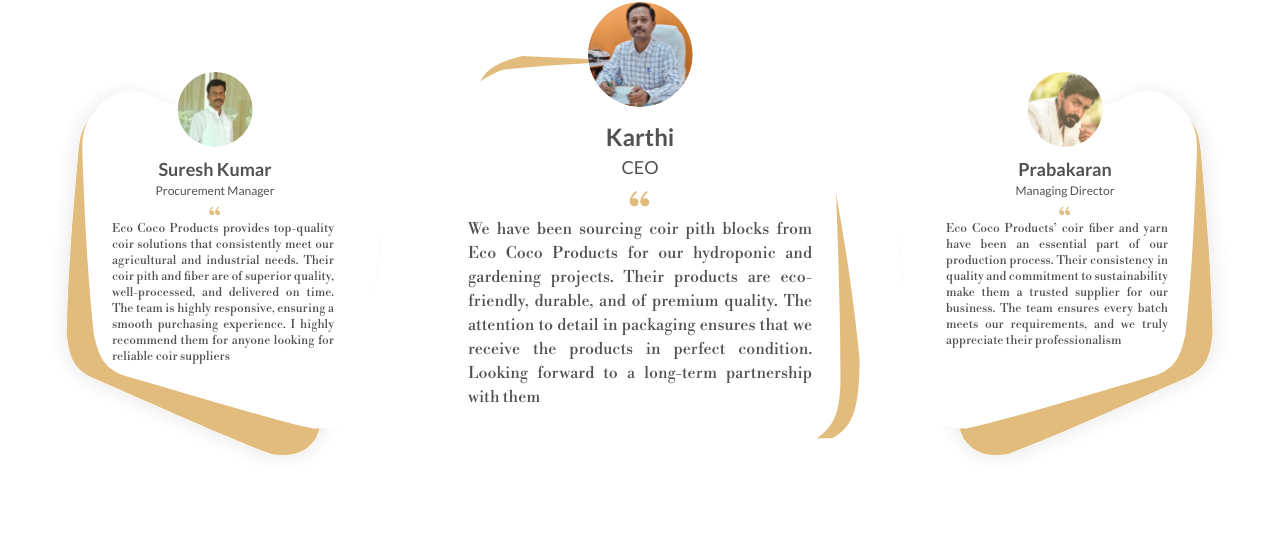
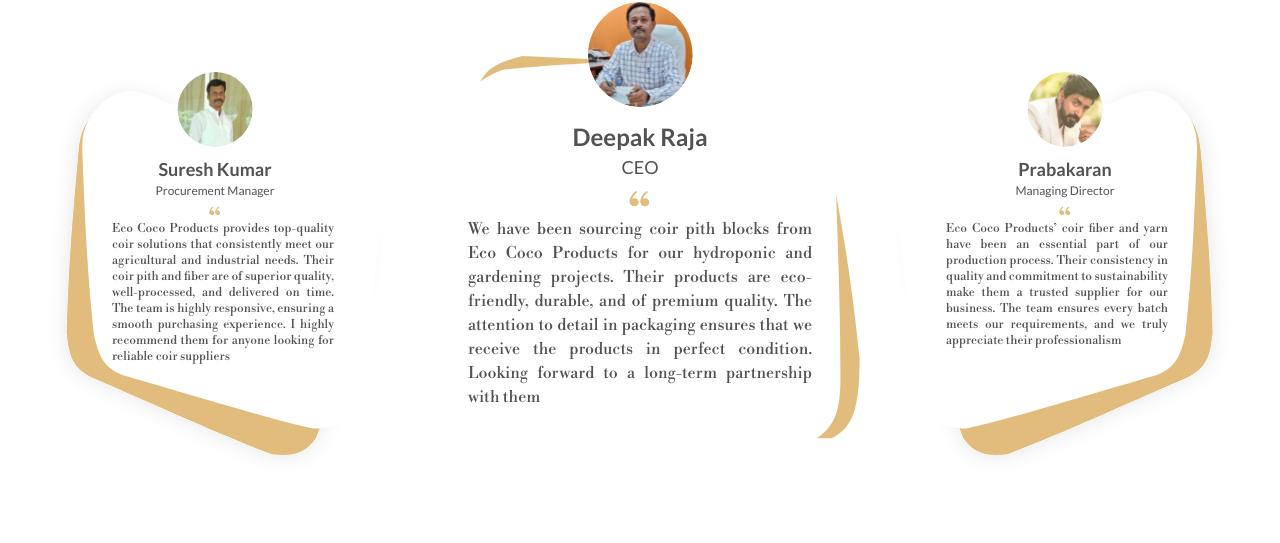
Before and after one commit to TuneUp-Dev/eco_coco, a React (Create React App) app: page / in a window 1280 px wide. Shown: the part 3496-4039 px from the top of the page. Built offline with nearby package versions, Linux system fonts and the light colour scheme; a web font is replaced by a local one.

Commit message:
Feat: Blogs Date Updated

```diff
--- a/src/components/AboutUs.jsx
+++ b/src/components/AboutUs.jsx
@@ -27,7 +27,7 @@
     image: People2,
     description:
       "We have been sourcing coir pith blocks from Eco Coco Products for our hydroponic and gardening projects. Their products are eco-friendly, durable, and of premium quality. The attention to detail in packaging ensures that we receive the products in perfect condition. Looking forward to a long-term partnership with them",
-    name: "Karthi",
+    name: "Deepak Raja",
     destination: "CEO",
   },
   {
@@ -51,8 +51,8 @@
     image: People2,
     description:
       "We have been sourcing coir pith blocks from Eco Coco Products for our hydroponic and gardening projects. Their products are eco-friendly, durable, and of premium quality. The attention to detail in packaging ensures that we receive the products in perfect condition. Looking forward to a long-term partnership with them",
-    name: "Suresh Kumar",
-    destination: "Procurement Manager",
+    name: "Deepak Raja",
+    destination: "CEO",
   },
   {
     id: 3,
@@ -75,8 +75,8 @@
     image: People2,
     description:
       "We have been sourcing coir pith blocks from Eco Coco Products for our hydroponic and gardening projects. Their products are eco-friendly, durable, and of premium quality. The attention to detail in packaging ensures that we receive the products in perfect condition. Looking forward to a long-term partnership with them",
-    name: "Suresh Kumar",
-    destination: "Procurement Manager",
+    name: "Deepak Raja",
+    destination: "CEO",
   },
   {
     id: 3,
@@ -99,8 +99,8 @@
     image: People2,
     description:
       "We have been sourcing coir pith blocks from Eco Coco Products for our hydroponic and gardening projects. Their products are eco-friendly, durable, and of premium quality. The attention to detail in packaging ensures that we receive the products in perfect condition. Looking forward to a long-term partnership with them",
-    name: "Suresh Kumar",
-    destination: "Procurement Manager",
+    name: "Deepak Raja",
+    destination: "CEO",
   },
   {
     id: 3,
@@ -123,8 +123,8 @@
     image: People2,
     description:
       "We have been sourcing coir pith blocks from Eco Coco Products for our hydroponic and gardening projects. Their products are eco-friendly, durable, and of premium quality. The attention to detail in packaging ensures that we receive the products in perfect condition. Looking forward to a long-term partnership with them",
-    name: "Suresh Kumar",
-    destination: "Procurement Manager",
+    name: "Deepak Raja",
+    destination: "CEO",
   },
   {
     id: 3,
--- a/src/components/Blogs.jsx
+++ b/src/components/Blogs.jsx
@@ -16,7 +16,7 @@
     id: 1,
     image: Blog1,
     title: "The Future of Coir: Sustainable Solutions for a Greener Planet",
-    author: "John Doe",
+    author: "Eco Coco",
     date: "Feb 23, 2024",
     link: "https://medium.com/@ecococoproduct/the-future-of-coir-sustainable-solutions-for-a-greener-planet-92fb9aa8f6ef",
   },
@@ -24,7 +24,7 @@
     id: 2,
     image: Blog2,
     title: "Eco-Friendly Farming: The Role of Coir Pith in Agriculture",
-    author: "John Doe",
+    author: "Eco Coco",
     date: "Feb 23, 2024",
     link: "https://medium.com/@ecococoproduct/eco-friendly-farming-the-role-of-coir-pith-in-agriculture-ae496a2f3473",
   },
@@ -32,7 +32,7 @@
     id: 3,
     image: Blog3,
     title: "Coir-Based Products: A Step Towards Sustainability",
-    author: "John Doe",
+    author: "Eco Coco",
     date: "Feb 23, 2024",
     link: "https://medium.com/@ecococoproduct/coir-based-products-a-step-towards-sustainability-d32ad32d3f3a",
   },
```
